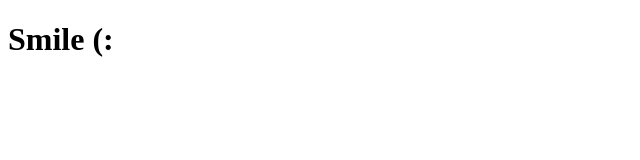
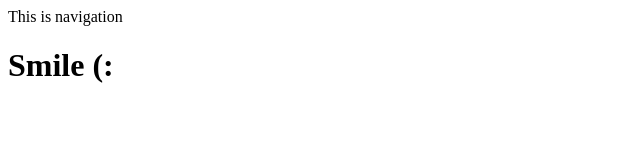
Before and after one commit to tuncay-09/website-01, a plain HTML site: page index.html in a window 1280 px wide. Shown: the whole page, without its empty margins (0-640 px from the left). Drawn offline with Linux system fonts and the light colour scheme.

Commit message:
navigation tag added

```diff
--- a/index.html
+++ b/index.html
@@ -7,6 +7,9 @@
     <title>Document</title>
 </head>
 <body>
+    <nav>
+        This is navigation
+    </nav>
     <h1>Smile (: </h1>
 </body>
 </html>
```
